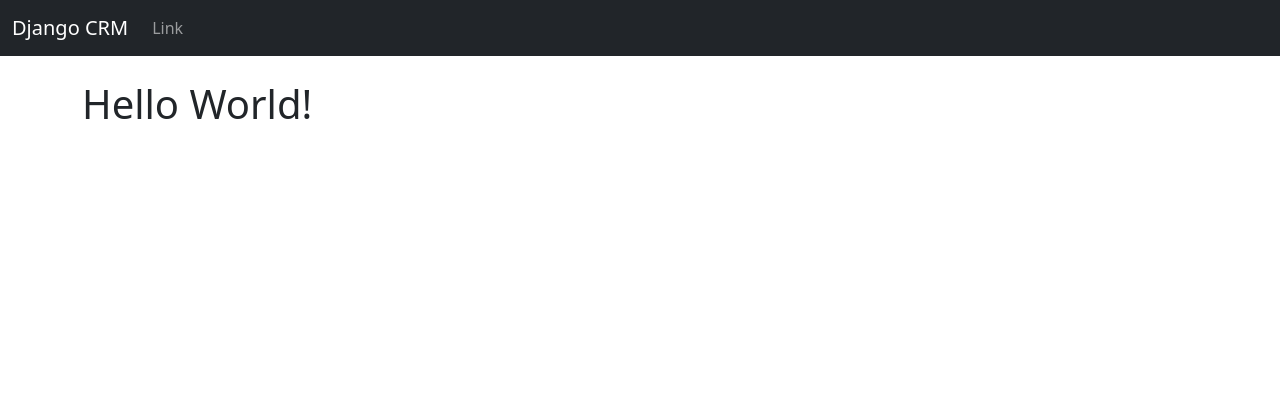
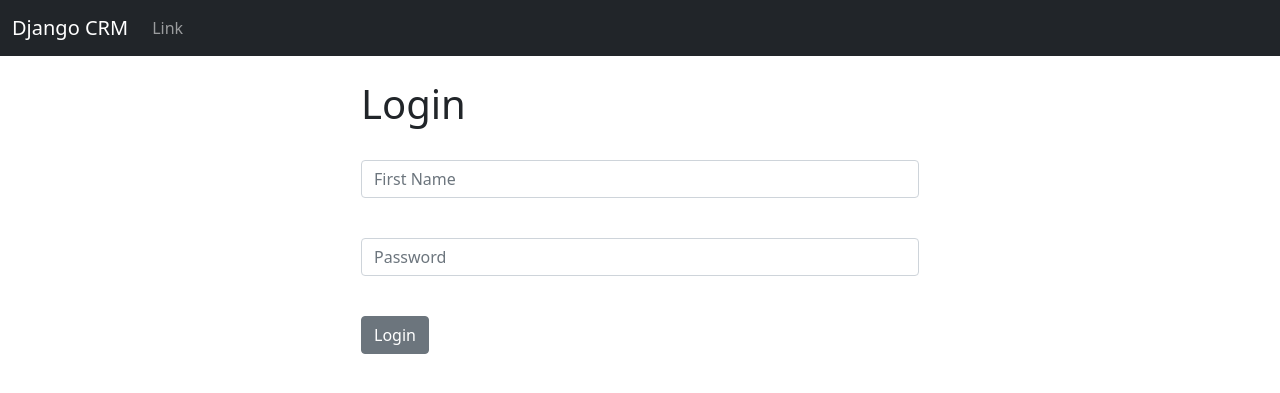
Before and after one commit to Carlos-860/django-crm, a Django app: page / in a window 1280 px wide. Shown: the top 393 px of the page. Run offline with Django 5.2, Linux system fonts and the light colour scheme.

Commit message:
CRM-3 conditionally render logged in and logged out view of home page

```diff
--- a/website/templates/home.html
+++ b/website/templates/home.html
@@ -2,7 +2,32 @@
 
 {% block content %}
 
+<div class="col-md-6 offset-md-3">
 
-<h1>Hello World!</h1>
+  {% if user.is_authenticated %}
+
+  <h1>Hello World!</h1>
+
+  {% else %}
+
+  <h1>Login</h1>
+  <br />
+
+  <form action="{% url 'home' %}" method="POST">
+    {% csrf_token %}
+    <div class="mb-3">
+      <input type="text" class="form-control" name="username" placeholder="First Name" required />
+    </div>
+    <br>
+    <div class="mb-3">
+      <input type="password" class="form-control" name="password" placeholder="Password" required />
+    </div>
+    <br>
+    <button type="submit" class="btn btn-secondary">Login</button>
+  </form>
+
+  {% endif %}
+
+</div>
 
 {% endblock %}
```
